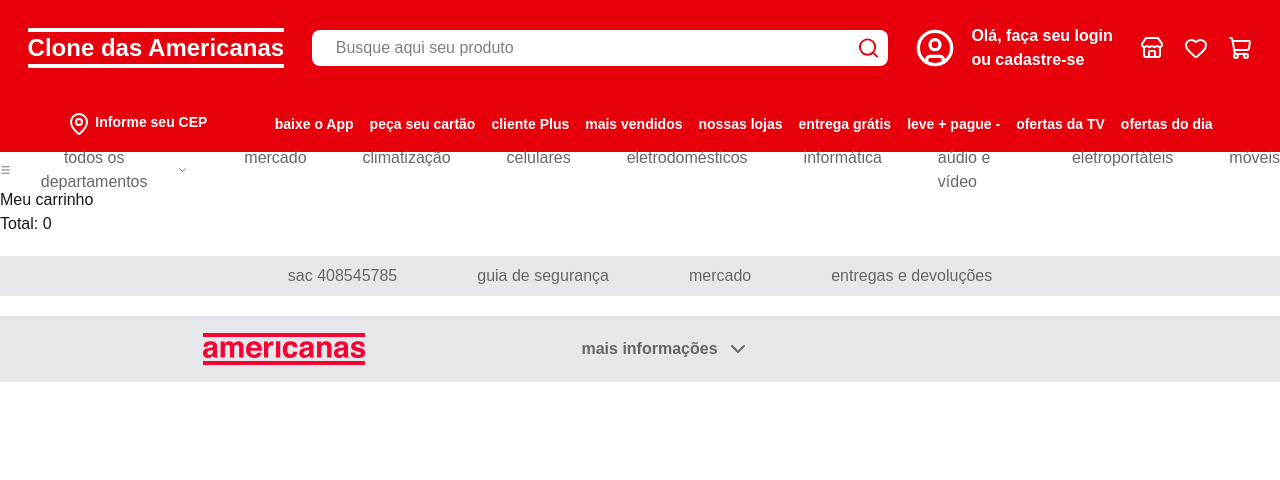
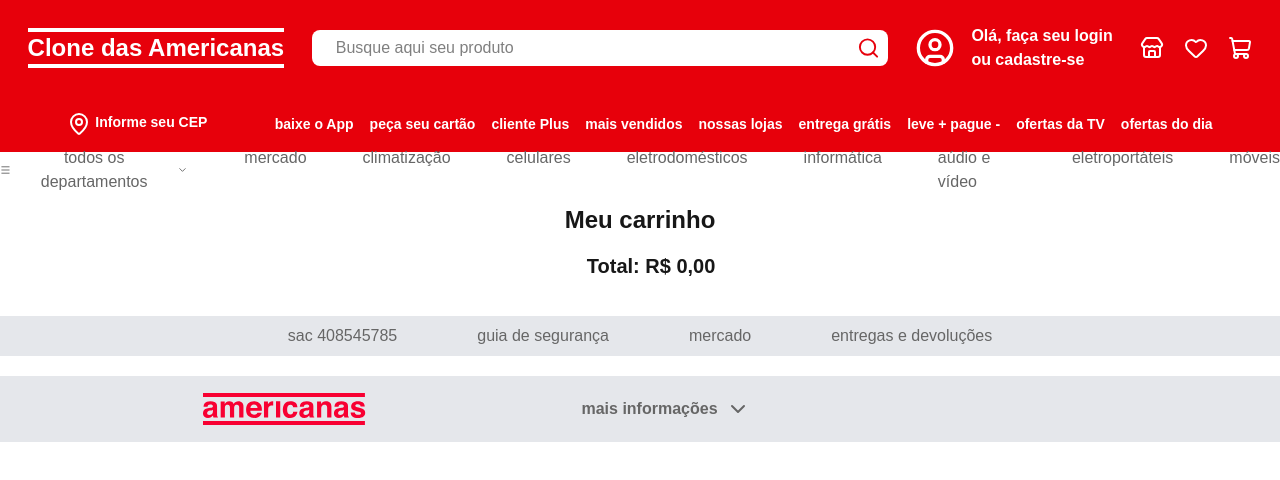
Before and after one commit to ivoalsilva/clone-lojas-americanas, a Next.js app: page /carrinho in a window 1280 px wide. Shown: the top 480 px of the page. Built offline with nearby package versions, Linux system fonts and the light colour scheme; some icons are missing.

Commit message:
estiliza página do carrinho

```diff
--- a/src/app/carrinho/page.js
+++ b/src/app/carrinho/page.js
@@ -1,21 +1,23 @@
 "use client"
 
+import Image from "next/image";
 import { useCarrinho } from "@/context/CarrinhoContext"
 
 export default function Carrinho() {
     const { itens , remover } = useCarrinho();
     const total = itens.reduce((soma , n) => soma + n.preco , 0);
     return (
-        <main>
-            <h1>Meu carrinho</h1>
+        <main className="p-4 max-w-3xl mx-auto">
+            <h1 className="text-2xl font-bold mb-4">Meu carrinho</h1>
             {itens.map(p => (
-                <div key={p.id}>
-                    {p.nome}
-                    {p.preco}
-                    <button onClick={() => remover(p.id)}>Remover</button>
+                <div className="flex items-center gap-4 border-b py-3" key={p.id}>
+                    <Image className="" src={p.imagem} width={60} height={60} alt={p.nome} />
+                    <span className="flex-1">{p.nome}</span>
+                    {p.preco.toLocaleString("pt-BR", { style: "currency", currency: "BRL" })}
+                    <button className="bg-red-600 rounded-2xl p-2 text-white cursor-pointer" onClick={() => remover(p.id)}>Remover</button>
                 </div>
             ))}
-            <p>Total: {total}</p>
+            <p className="text-xl font-bold text-right mt-4">Total: {total.toLocaleString("pt-BR", { style: "currency", currency: "BRL" })}</p>
         </main>
     )
 }
```
